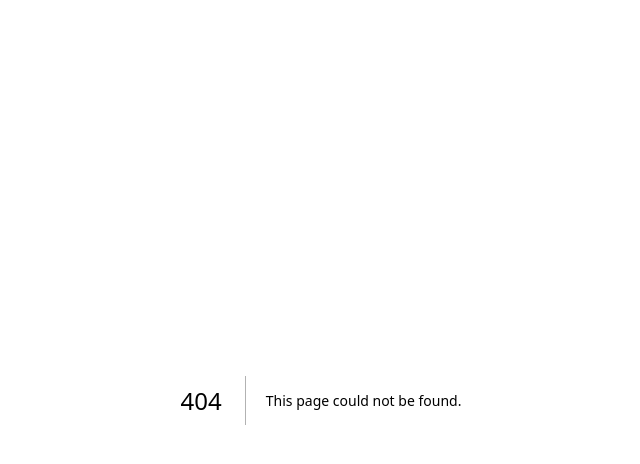
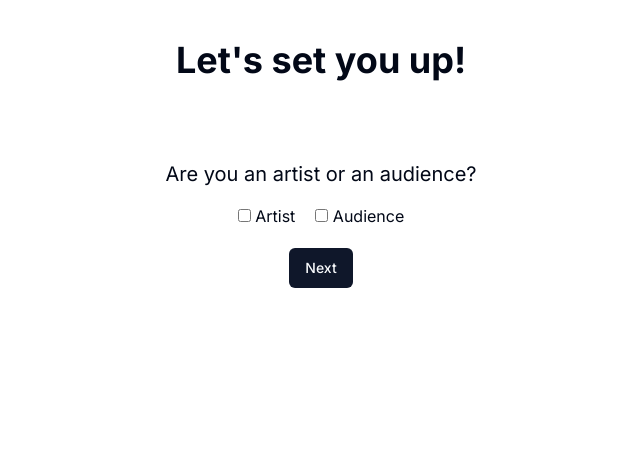
Before and after one commit to Raahim-Rubaiyat-Teertho/CSE470-project, a Next.js app in the folder frontend/: page /setup/1 in a window 1280 px wide. Before the commit this address had no page. Shown: the top 464 px of the page, without its empty margins (319-959 px from the left). Built offline with nearby package versions, Linux system fonts and the light colour scheme.

Commit message:
setup profile front

```diff
--- a/frontend/src/app/login/page.jsx
+++ b/frontend/src/app/login/page.jsx
@@ -21,14 +21,25 @@ export default async function LoginPage() {
         const lnk_json = await lnk_fetch.json();
         console.log(lnk_json);
 
-        if(lnk_json.pass != pass) {
-            alert('Wrong Password')
+        if(lnk_json == null) {
+            alert('Wrong email or password')
+        }
+
+        else if(lnk_json.pass != pass) {
+                alert('Wrong email or Password')
         }
 
         else {
             setSessionId(lnk_json.uname);
             const sess = await getSessionId();
-            router.push(`/user/${sess}`)
+
+            if(lnk_json.category == "not_set") {
+                router.push(`/setup/${sess}`);
+            }
+
+            else {
+                router.push(`/user/${sess}`);
+            }
         }
       }
 
--- a/frontend/src/app/register/page.jsx
+++ b/frontend/src/app/register/page.jsx
@@ -12,8 +12,11 @@ export default async function RegisterPage() {
         const uname = formData.get('uname');
         const pass = formData.get("pass");
         const dob = formData.get('dob');
+        const category = "not_set";
+        const payment =  {paid : false, paid_date : "none"};
 
-        const body = {name, email, uname, pass, dob}
+        const body = {name, email, uname, pass, dob, category, payment};
+
         console.log({name, email, uname, pass, dob})
 
         try {
--- /dev/null
+++ b/frontend/src/app/setup/[username]/page.jsx
@@ -0,0 +1,53 @@
+"use client"
+
+import { Button } from "@/components/ui/button"
+import { useState } from "react"
+
+export default function ProfileSetup() {
+    const [ls, setLs] = useState("ls1");
+    const [data, setData] = useState("")
+
+    async function setupData (formData) {
+        const categ = formData.get("type")
+        console.log(categ)
+        setData(categ)
+    }
+
+    function submit () {
+        setLs("ls2")
+    }
+
+    return(
+        <>
+            <title>Profile Setup</title>
+
+            <div className="mx-72 mt-10">
+                <h1 className="text-4xl font-bold text-center">Let's set you up!</h1>
+
+                <form action={setupData} className="mt-20 text-center">
+                        <h1 className="text-xl">Are you an artist or an audience?</h1>
+                        <div className="mt-4">
+                            <input type="checkbox" name="type" value="artist"/>
+                            <label for="artist" className="mr-5"> Artist</label>
+                            <input type="checkbox" name="type" value="audience"/>
+                            <label for="audience"> Audience</label>
+                        </div>
+
+                            <Button className="mt-5" onClick={submit}>Next</Button>
+                </form>
+
+                {   (ls == "ls1")? <></>:
+                    (ls == "ls2" && data=='artist') ?
+                    <h1 className="text-xl mt-10 text-center">
+                        Your total is 2000 taka
+                    </h1>
+                    :
+                    <h1 className="text-xl mt-10 text-center">
+                        Your total is 1000 taka
+                    </h1>
+
+                }
+            </div>
+        </>
+    )
+}
```
